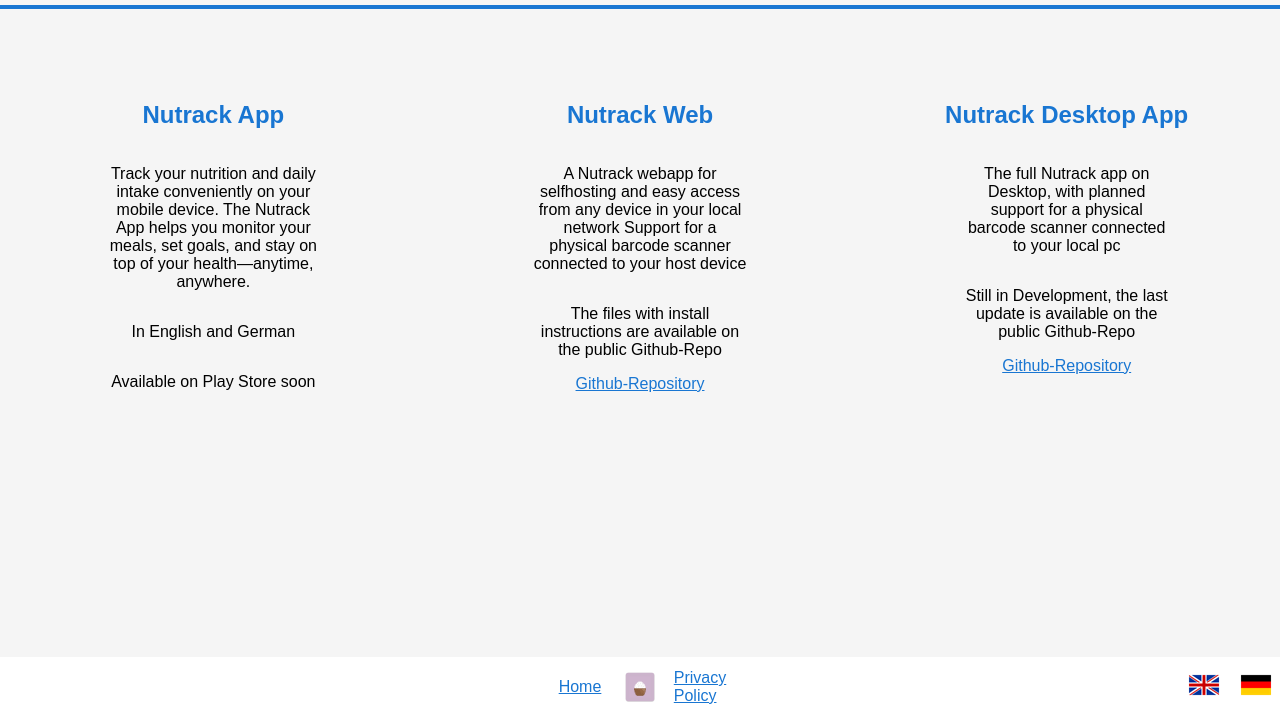
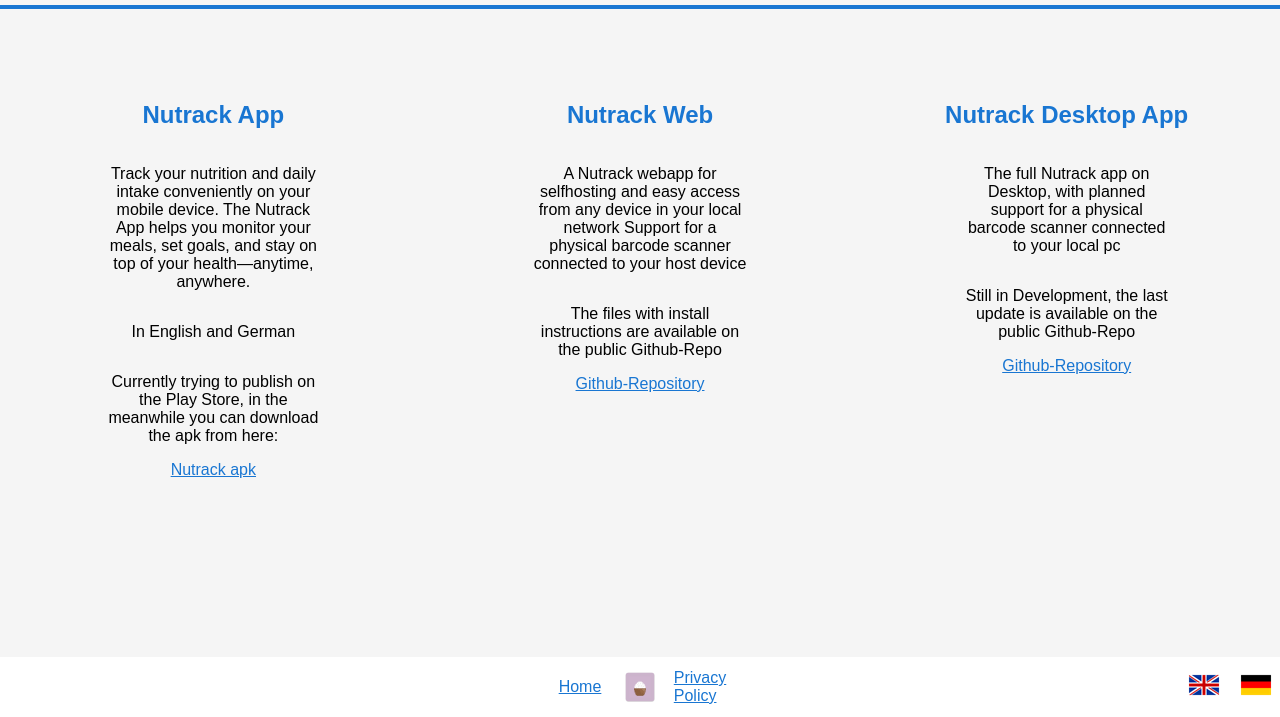
Before and after one commit to nutrack-app/nutrack-app.github.io, a plain HTML site: page index.html in a window 1280 px wide. Shown: the part 83-800 px from the top of the page. Drawn offline with Linux system fonts and the light colour scheme.

Commit message:
apk upload

```diff
--- a/index.html
+++ b/index.html
@@ -43,6 +43,7 @@
         <p id="pApp1"></p>
         <p id="pApp2"></p>
         <p id="pApp3"></p>
+        <a href="https://github.com/nutrack-app/nutrack-app.github.io/releases/download/mobile-release/nutrack.apk" target="_blank" id="pApp4"></a>
       </section>
     </div>
 
--- a/translations.js
+++ b/translations.js
@@ -16,6 +16,7 @@ function setLanguage(lang) {
     { id: 'pApp1', prop: 'innerText', key: 'pApp1' },
     { id: 'pApp2', prop: 'innerText', key: 'pApp2' },
     { id: 'pApp3', prop: 'innerText', key: 'pApp3' },
+    { id: 'pApp4', prop: 'innerText', key: 'pApp4' },
     { id: 'h2Web', prop: 'innerText', key: 'h2Web' },
     { id: 'pWeb1', prop: 'innerText', key: 'pWeb1' },
     { id: 'pWeb2', prop: 'innerText', key: 'pWeb2' },
@@ -78,7 +79,8 @@ const translations = {
     h2App: "Nutrack App",
     pApp1: "Track your nutrition and daily intake conveniently on your mobile device. The Nutrack App helps you monitor your meals, set goals, and stay on top of your health—anytime, anywhere.",
     pApp2: "In English and German",
-    pApp3: "Available on Play Store soon",
+    pApp3: "Currently trying to publish on the Play Store, in the meanwhile you can download the apk from here:",
+    pApp4: "Nutrack apk",
     h2Web: "Nutrack Web",
     pWeb1: "A Nutrack webapp for selfhosting and easy access from any device in your local network Support for a physical barcode scanner connected to your host device",
     pWeb2: "The files with install instructions are available on the public Github-Repo",
@@ -114,7 +116,8 @@ const translations = {
     h2App: "Nutrack App",
     pApp1: "Verfolge deine Ernährung und tägliche Aufnahme bequem auf deinem Mobilgerät. Die Nutrack App hilft dir, deine Mahlzeiten zu überwachen, Ziele zu setzen und deine Gesundheit immer im Blick zu behalten – jederzeit und überall.",
     pApp2: "Auf Deutsch und Englisch",
-    pApp3: "Bald im Play Store verfügbar",
+    pApp3: "Currently trying to publish on the Play Store, in the meanwhile you can download the apk from here:",
+    pApp4: "Nutrack apk",
     h2Web: "Nutrack Web",
     pWeb1: "Eine Nutrack-Webapp zum Selbsthosten und für einfachen Zugriff von jedem Gerät im lokalen Netzwerk. Unterstützung für einen physischen Barcodescanner am Host-Gerät.",
     pWeb2: "Die Dateien dazu inklusive Installationsanleitung sind auf dem öffentlichen Github-Repo verfügbar",
```
